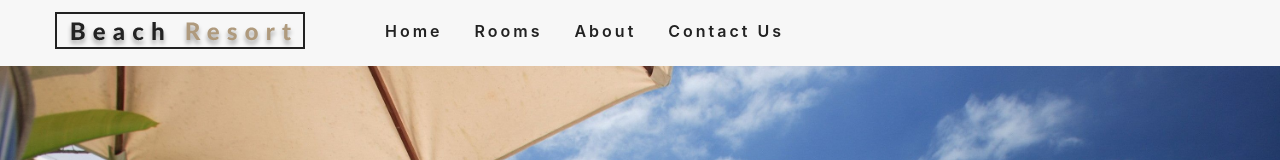
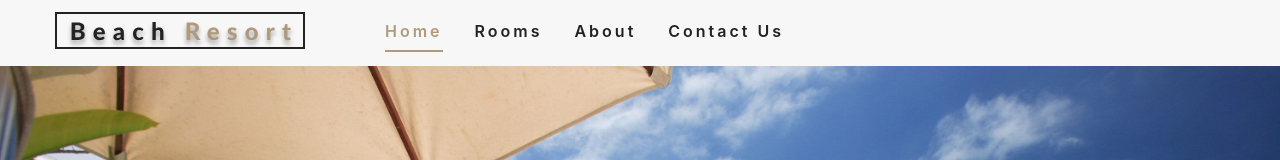
Before and after one commit to alirazaay/Beach-Resort-Website, a React (Create React App) app: page / in a window 1280 px wide. Shown: the top 160 px of the page. Built offline with nearby package versions, Linux system fonts and the light colour scheme.

Commit message:
feat: initialize global CSS styles and layout components for the beach resort website

```diff
--- a/src/App/App.css
+++ b/src/App/App.css
@@ -135,8 +135,15 @@ h6 {
   color: var(--primaryColor);
 }
 
+/* FEATURE: Active NavLink highlight — applied by react-router NavLink when route matches */
+.nav-active {
+  color: var(--primaryColor) !important;
+  border-bottom: 2px solid var(--primaryColor);
+  padding-bottom: 2px;
+}
+
 .show-nav {
-  height: 100px;
+  height: 160px;
 }
 @media screen and (min-width: 768px) {
   .nav-btn {
```
